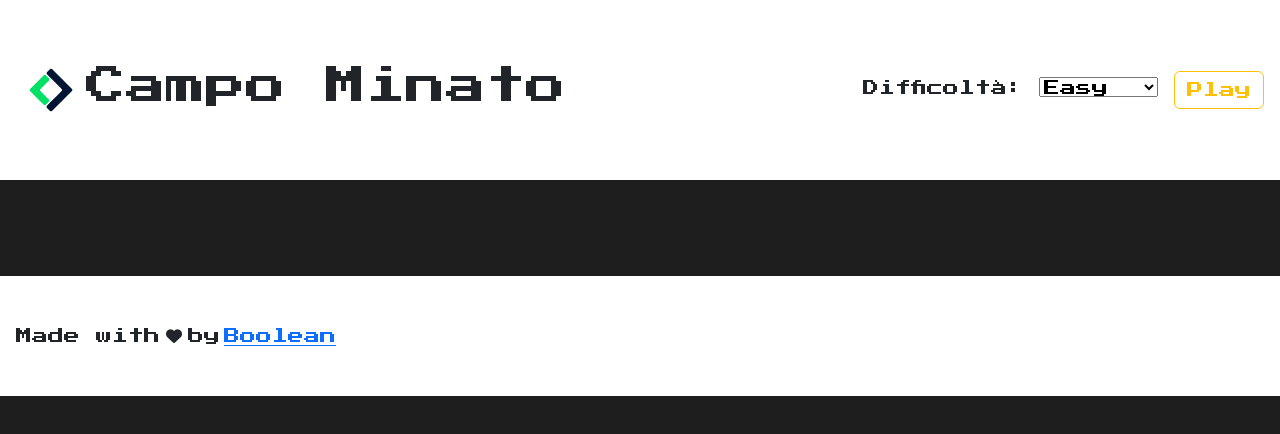
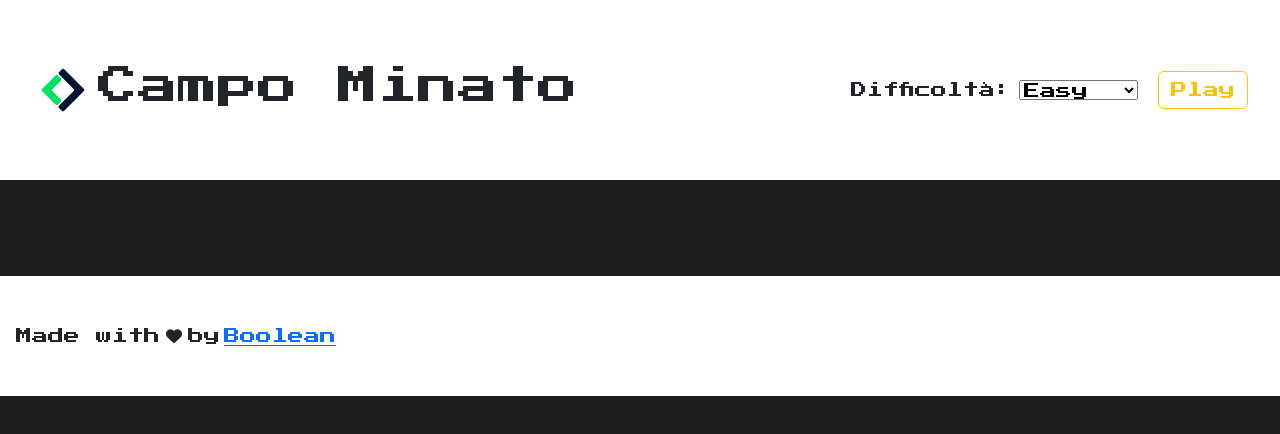
Before and after one commit to giuseppesciacca/js-campominato-grid, a plain HTML site: page index.html in a window 1280 px wide. Drawn offline with nearby package versions, Linux system fonts and the light colour scheme; a web font is replaced by a local one.

Commit message:
[fix] header

```diff
--- a/assets/css/style.css
+++ b/assets/css/style.css
@@ -11,7 +11,7 @@ body {
 }
 
 #app_header {
-    height: 11.25rem;
+    min-height: 11.25rem;
     background-color: white;
 }
 
--- a/assets/js/main.js
+++ b/assets/js/main.js
@@ -27,7 +27,7 @@ btn_play.addEventListener('click', function () {
 
     for (let i = 0; i < numSquare; i++) {
         const squareEl = document.createElement('div');
-        squareEl.classList.add('col_my', 'd-flex', 'align-items-center', 'justify-content-center', 'fs-5');
+        squareEl.classList.add('col_my', 'd-flex', 'align-items-center', 'justify-content-center');
 
         if (difficultyEl.value == 'easy') {
             squareEl.classList.add('col_my_ez')
--- a/index.html
+++ b/index.html
@@ -26,19 +26,30 @@
 <body>
 
     <header id="app_header" class="px-3 d-flex align-items-center justify-content-between">
-        <div class="d-flex justify-content-start align-items-center">
+
+        <div class="container-fluid">
+            <div class="row">
+                <div class="d-flex justify-content-start align-items-center col-md-6 ">
                     <img class="img-fluid" width="70" src="./assets/img/mobile-logo.png" alt="">
                     <h1>Campo Minato</h1>
                 </div>
-        <div>
+
+                <div class="px-3 col-md-6 col-12 d-flex justify-content-md-end align-items-center justify-content-center flex-wrap gap-1">
+
                     <label for="difficulty">Difficoltà:</label>
-            <select name="difficulty" id="difficulty">
+                    <select class="ms-1 me-3" name="difficulty" id="difficulty">
                         <option value="easy">Easy</option>
                         <option value="medium">Medium</option>
                         <option value="hard">Hard</option>
                     </select>
+
                     <button id="btn_play" class="btn btn-outline-warning">Play</button>
                 </div>
+            </div>
+            <!-- row -->
+        </div>
+        <!-- /container -->
+
     </header>
     <!-- /#app_header -->
 
```
Lines whose indentation alone changed are shown as unchanged.
